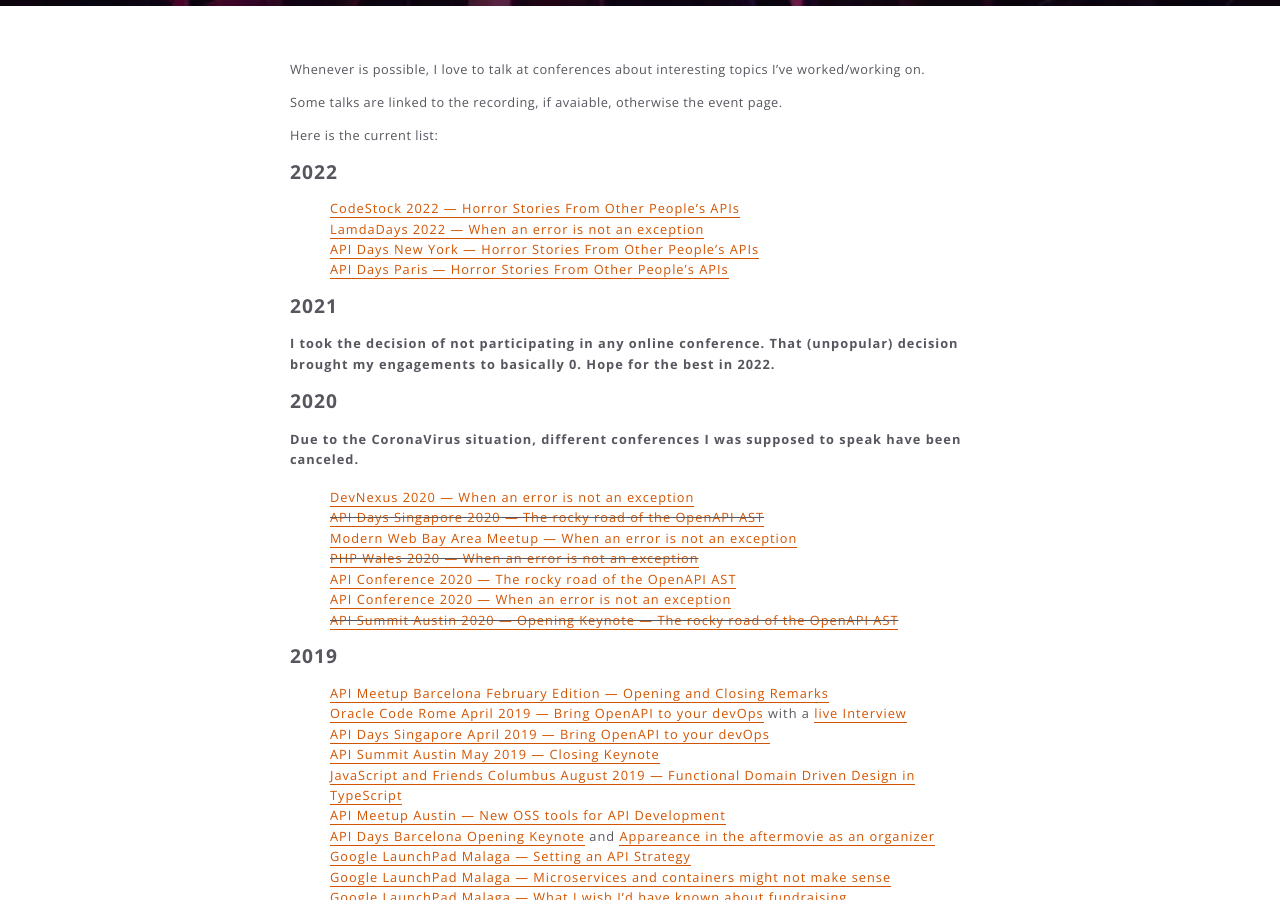
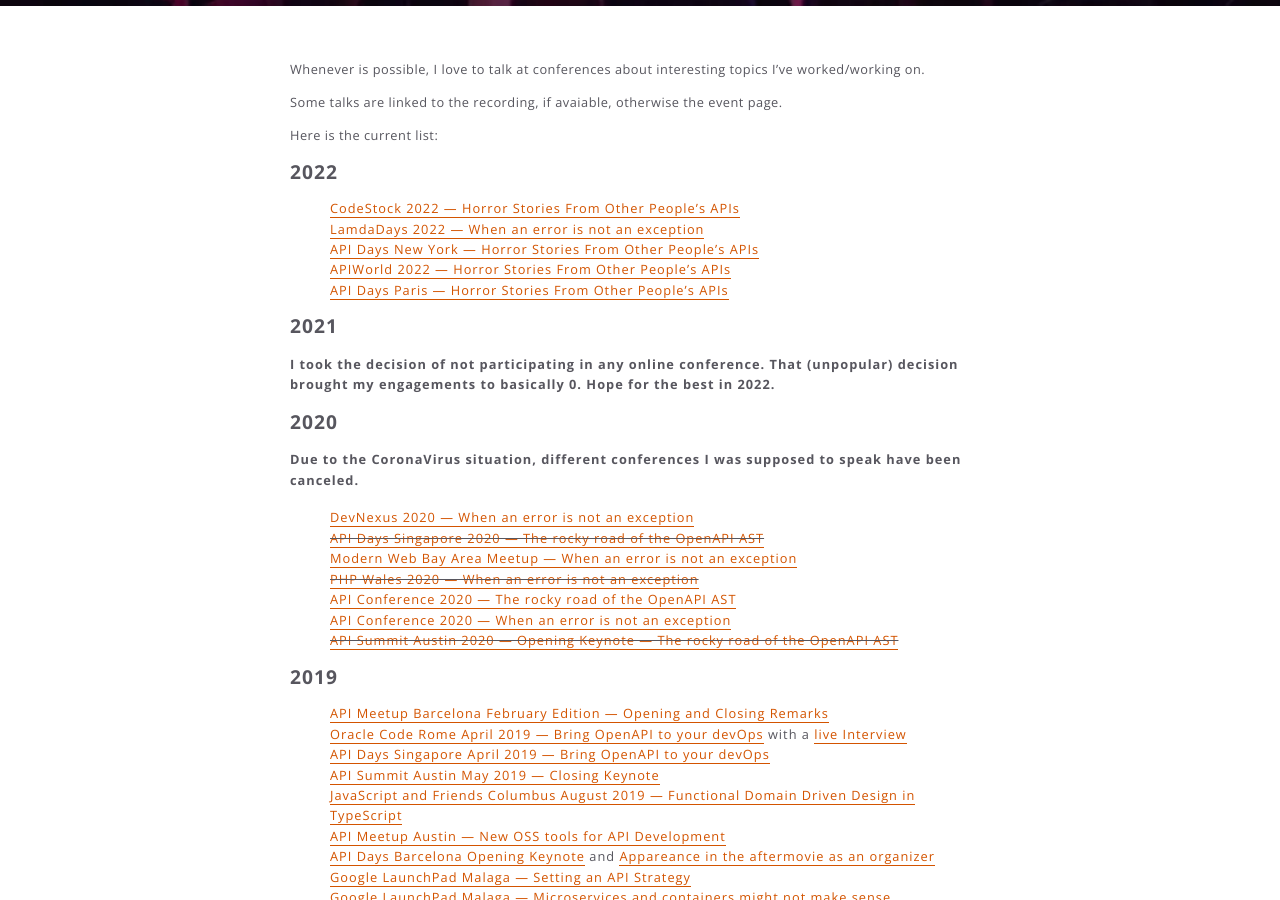
Before and after one commit to XVincentX/vncz, a Jekyll site: the page built from talks.md, in a window 1280 px wide and 900 px high, scrolled down 489 px. Built offline with Jekyll 4.4.1, drawn with Linux system fonts in a browser that asks for light colours.

Commit message:
Update talks.md

```diff
--- a/talks.md
+++ b/talks.md
@@ -14,7 +14,8 @@
 1. [CodeStock 2022 — Horror Stories From Other People's APIs](https://www.codestock.org/schedule)
 2. [LamdaDays 2022 — When an error is not an exception](https://www.lambdadays.org/lambdadays2022/vincenzo-chianese)
 3. [API Days New York — Horror Stories From Other People's APIs](https://www.youtube.com/watch?v=pPupPaxre5c)
-4. [API Days Paris — Horror Stories From Other People's APIs](https://www.apidays.global/paris/)
+4. [APIWorld 2022 — Horror Stories From Other People's APIs](https://apiworld.co/conference/speakers/)
+5. [API Days Paris — Horror Stories From Other People's APIs](https://www.apidays.global/paris/)
 
 
 
```
